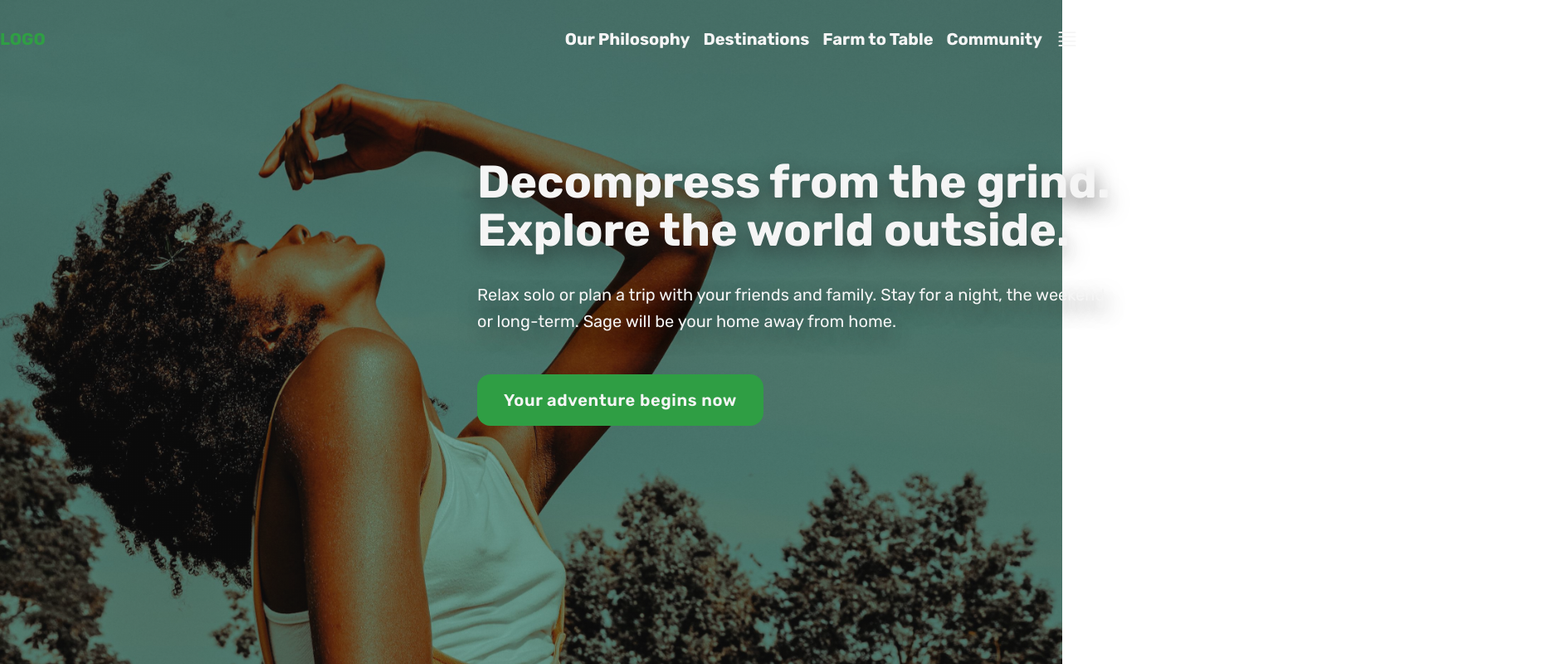
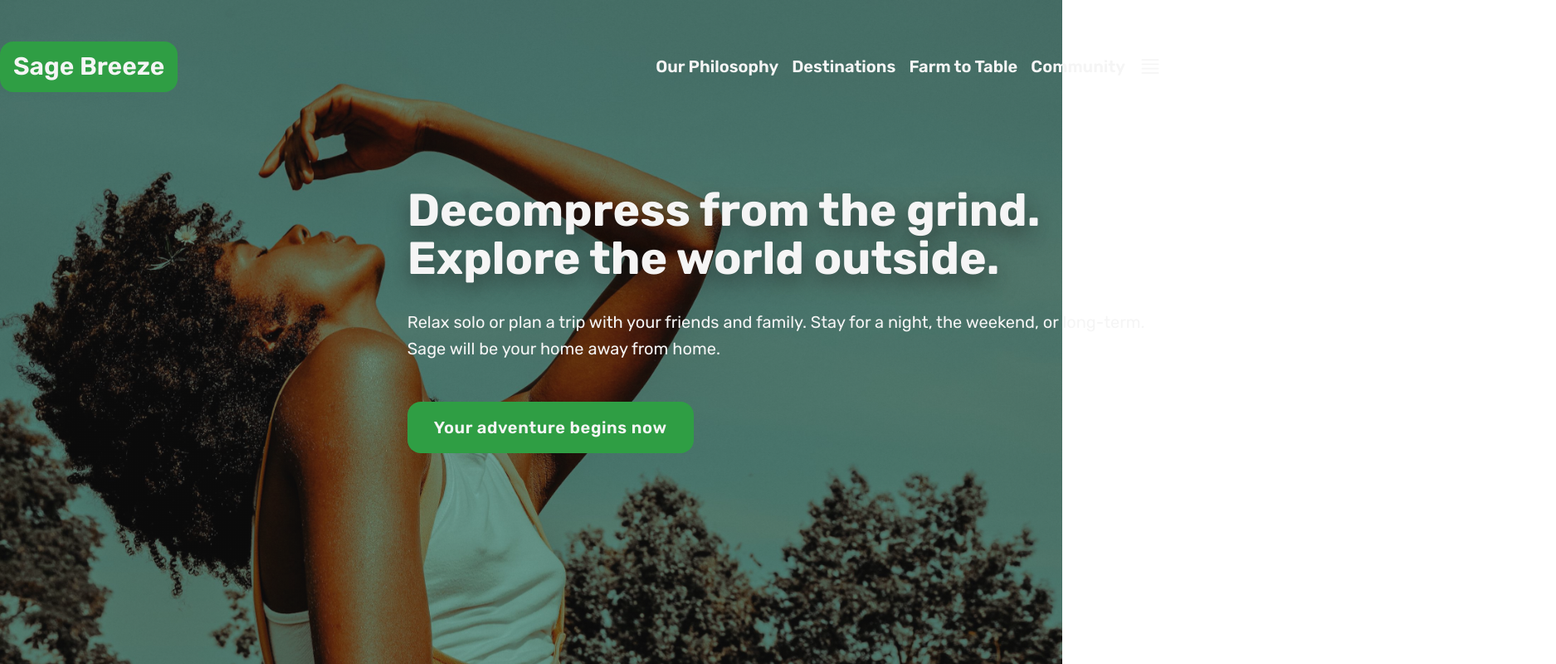
Before and after one commit to dxyz773/sage-breeze, a plain HTML site: page index.html in a window 1280 px wide. Shown: the top 800 px of the page at 83% size, 1875 px wide, since content can reach past the window. Drawn offline with Linux system fonts and the light colour scheme.

Commit message:
added updated grid structure

```diff
--- a/index.html
+++ b/index.html
@@ -21,8 +21,9 @@
   </head>
   <body>
     <header>
-      <nav class="container">
-        <div class="logo">LOGO</div>
+      <nav class="container nav-container">
+        <div class="navlogo">
+          <div class="logo">Sage Breeze</div>
           <div class="hero-links">
             <a href="#philosophy">Our Philosophy</a>
             <a href="#">Destinations</a>
@@ -45,9 +46,8 @@
               </svg>
             </button>
           </div>
-      </nav>
+        </div>
         <div class="header-container">
-        <div class="hero-inner-container">
           <h1 class="hero-header">
             Decompress from the grind. Explore the world outside.
           </h1>
@@ -58,7 +58,7 @@
           </p>
           <a href="#" class="btn">Your adventure begins now</a>
         </div>
-      </div>
+      </nav>
     </header>
     <section>
       <div class="container" id="philosophy">
--- a/style.css
+++ b/style.css
@@ -26,7 +26,7 @@ html {
 }
 
 .container {
-  width: 1300px;
+  width: 1400px;
   margin: 0 auto;
 }
 
@@ -43,17 +43,22 @@ header {
   background-size: cover;
 }
 
-.header-container {
-  width: 1300px;
-  position: absolute;
-  top: 50%;
-  left: 50%;
-  transform: translate(-5%, -65%);
+.nav-container {
+  display: grid;
+  grid-template-columns: 1fr 2fr;
+  grid-template-rows: 1fr 2fr;
+  row-gap: 64px;
 }
 
-.hero-inner-container {
-  width: 60%;
-  text-shadow: 0 10px 24px rgba(30, 30, 30, 0.55);
+.navlogo {
+  grid-column: 1 / -1;
+  display: flex;
+  align-items: center;
+}
+.header-container {
+  grid-column: 2/-1;
+  grid-row: 2;
+  padding-left: 24px;
 }
 .hero-header {
   font-size: 55px;
@@ -74,14 +79,6 @@ p {
   margin-bottom: 48px;
 }
 
-nav {
-  font-size: 20px;
-  font-weight: 700;
-  display: flex;
-  justify-content: space-between;
-  padding-top: 32px;
-}
-
 .btn:link,
 .btn:visited {
   font-size: 20px;
@@ -89,7 +86,7 @@ nav {
   padding: 16px 32px;
   /* background-color: #4d7c0f; */
   background-color: #2f9e44;
-  color: #f5f5f5;
+  color: inherit;
   border-radius: 16px;
   text-decoration: none;
   display: inline-block;
@@ -106,12 +103,15 @@ nav {
 .hero-links {
   display: flex;
   gap: 16px;
+  margin-left: auto;
+  font-weight: 600;
+  font-size: 20px;
 }
 
 .hero-links a:link,
 .hero-links a:visited {
   text-decoration: none;
-  color: #f5f5f5;
+  color: inherit;
 }
 
 .hero-links a:hover,
@@ -147,6 +147,10 @@ nav {
 }
 
 .logo {
-  font-size: 20px;
-  color: #2f9e44;
+  font-size: 30px;
+  font-weight: 600;
+  color: #f5f5f5;
+  background-color: #2f9e44;
+  padding: 8px 16px;
+  border-radius: 16px;
 }
```
Also changed, not shown: 1 other file. Lines whose indentation alone changed are shown as unchanged.
